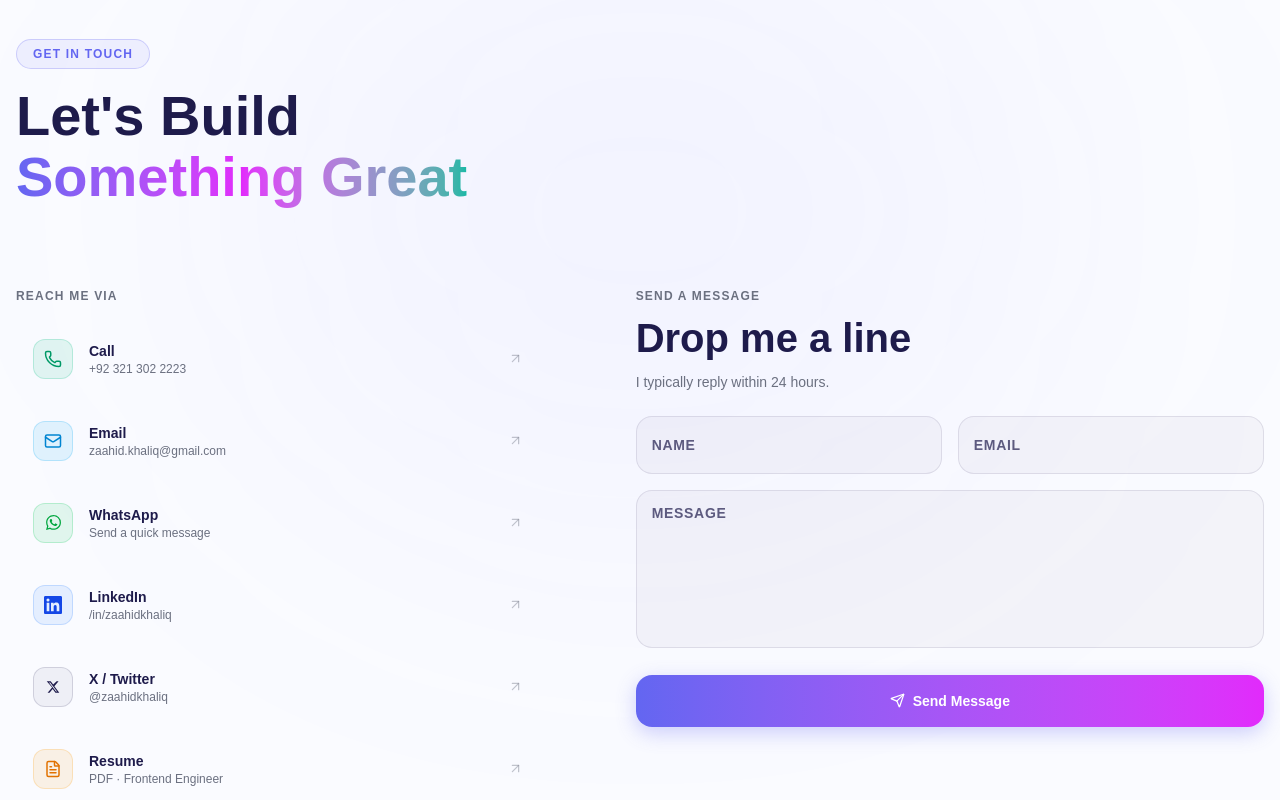
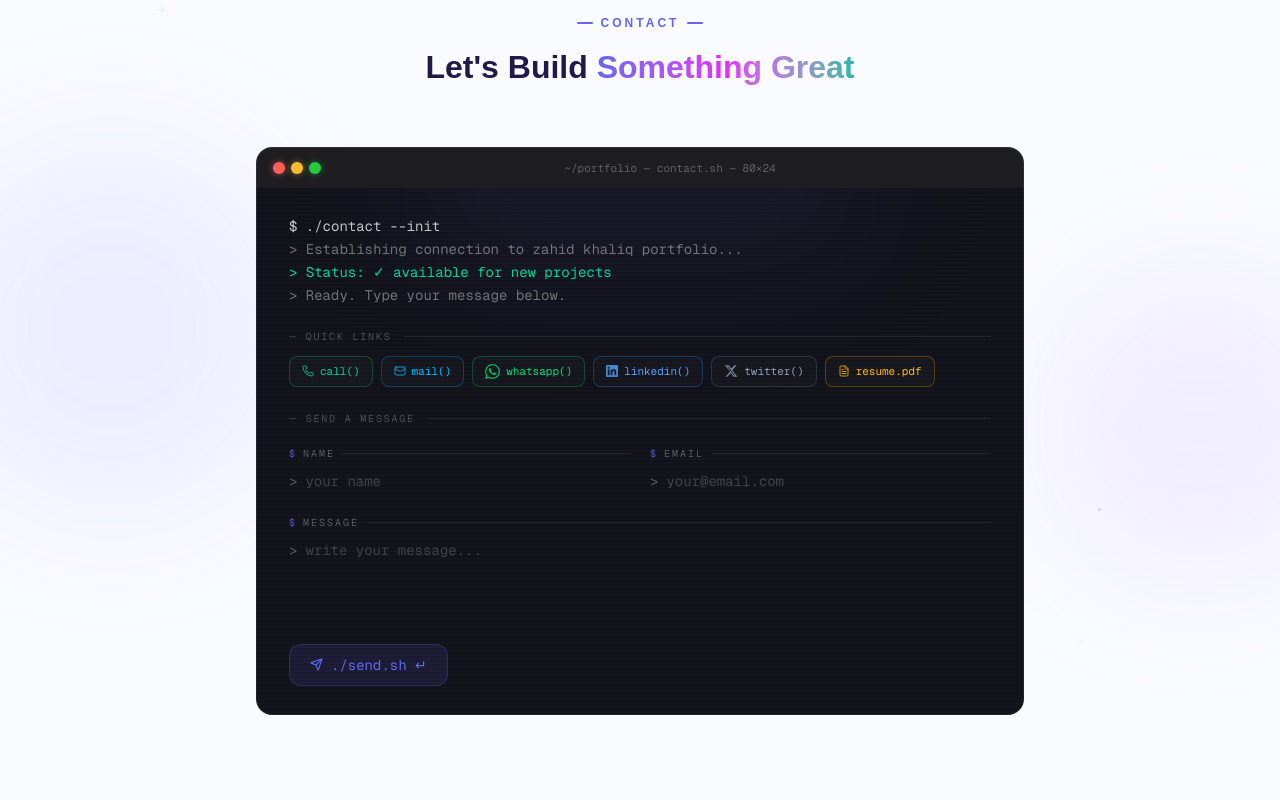
Before and after one commit to zahid43/zahidKhaliq_portfolio, a Next.js app: page / in a window 1280 px wide. Shown: the part 7660-8460 px from the top of the page. Built offline with nearby package versions, Linux system fonts and the light colour scheme.

Commit message:
Enhance Contacts component with typing effect for contact information, improve layout and styling, and integrate cosmic background visuals for a more engaging user experience.

```diff
--- a/components/HomePage/Contacts.tsx
+++ b/components/HomePage/Contacts.tsx
@@ -1,28 +1,79 @@
 'use client';
 
-import { useState } from 'react';
-import { motion, AnimatePresence } from 'framer-motion';
+import Image from "next/image";
+import { useState, useEffect, useRef } from 'react';
+import { motion, AnimatePresence, useInView } from 'framer-motion';
 import LinkedinIcon from "@/components/ReusableSvgs/LinkedinIcon";
 import WhatsAppIcon from "@/components/ReusableSvgs/WhatsAppIcon";
 import XIcon from "@/components/ReusableSvgs/XIcon";
-import FloatingField from "@/components/UI/FloatingField";
-import { FileText, Phone, Mail, ArrowUpRight, Send, CheckCircle, AlertCircle, Loader2 } from "lucide-react";
+import { FileText, Phone, Mail, Send, AlertCircle, Loader2 } from "lucide-react";
 
 type Status = 'idle' | 'loading' | 'success' | 'error';
 
-const links = [
-  { label: 'Call', sub: '+92 321 302 2223', href: 'tel:+923213022223', icon: <Phone size={18} />, color: 'text-emerald-600 dark:text-emerald-400', bg: 'bg-emerald-500/10 group-hover:bg-emerald-500/15', border: 'border-emerald-500/20' },
-  { label: 'Email', sub: 'zaahid.khaliq@gmail.com', href: 'mailto:zaahid.khaliq@gmail.com', icon: <Mail size={18} />, color: 'text-sky-600 dark:text-sky-400', bg: 'bg-sky-500/10 group-hover:bg-sky-500/15', border: 'border-sky-500/20' },
-  { label: 'WhatsApp', sub: 'Send a quick message', href: 'https://wa.me/923213022223', icon: <WhatsAppIcon />, color: 'text-green-600 dark:text-green-400', bg: 'bg-green-500/10 group-hover:bg-green-500/15', border: 'border-green-500/20' },
-  { label: 'LinkedIn', sub: '/in/zaahidkhaliq', href: 'https://linkedin.com/in/zaahidkhaliq', icon: <LinkedinIcon width={18} height={18} />, color: 'text-blue-700 dark:text-blue-400', bg: 'bg-blue-500/10 group-hover:bg-blue-500/15', border: 'border-blue-500/20' },
-  { label: 'X / Twitter', sub: '@zaahidkhaliq', href: 'https://x.com/zaahidkhaliq', icon: <XIcon />, color: 'text-foreground', bg: 'bg-foreground/5 group-hover:bg-foreground/10', border: 'border-foreground/15' },
-  { label: 'Resume', sub: 'PDF · Frontend Engineer', href: '/resume/Zahid_Khaliq_Frontend_engineer.pdf', icon: <FileText size={18} />, color: 'text-amber-600 dark:text-amber-400', bg: 'bg-amber-500/10 group-hover:bg-amber-500/15', border: 'border-amber-500/20', download: true },
+const BOOT_LINES = [
+  '$ ./contact --init',
+  '> Establishing connection to zahid khaliq portfolio...',
+  '> Status: ✓  available for new projects',
+  '> Ready. Type your message below.',
 ];
 
+function useTyper(lines: string[], started: boolean, speed = 32) {
+  const [output, setOutput] = useState<string[]>([]);
+  const [lineIdx, setLineIdx] = useState(0);
+  const [charIdx, setCharIdx] = useState(0);
+  const [done, setDone] = useState(false);
+
+  useEffect(() => {
+    if (!started) return;
+    if (lineIdx >= lines.length) { setDone(true); return; }
+    if (charIdx <= lines[lineIdx].length) {
+      const t = setTimeout(() => {
+        setOutput(prev => { const n = [...prev]; n[lineIdx] = lines[lineIdx].slice(0, charIdx); return n; });
+        setCharIdx(c => c + 1);
+      }, speed);
+      return () => clearTimeout(t);
+    } else {
+      const t = setTimeout(() => { setLineIdx(l => l + 1); setCharIdx(0); }, 100);
+      return () => clearTimeout(t);
+    }
+  }, [started, lineIdx, charIdx, lines, speed]);
+
+  return { output, done };
+}
+
+const links = [
+  { label: 'call()', href: 'tel:+923213022223', icon: <Phone size={12} />, cls: 'text-emerald-400 border-emerald-500/30 hover:border-emerald-400/60 hover:bg-emerald-500/10 hover:text-emerald-300' },
+  { label: 'mail()', href: 'mailto:zaahid.khaliq@gmail.com', icon: <Mail size={12} />, cls: 'text-sky-400 border-sky-500/30 hover:border-sky-400/60 hover:bg-sky-500/10 hover:text-sky-300' },
+  { label: 'whatsapp()', href: 'https://wa.me/923213022223', icon: <WhatsAppIcon />, cls: 'text-green-400 border-green-500/30 hover:border-green-400/60 hover:bg-green-500/10 hover:text-green-300' },
+  { label: 'linkedin()', href: 'https://linkedin.com/in/zaahidkhaliq', icon: <LinkedinIcon width={12} height={12} />, cls: 'text-blue-400 border-blue-500/30 hover:border-blue-400/60 hover:bg-blue-500/10 hover:text-blue-300' },
+  { label: 'twitter()', href: 'https://x.com/zaahidkhaliq', icon: <XIcon />, cls: 'text-slate-400 border-slate-500/30 hover:border-slate-400/60 hover:bg-slate-500/10 hover:text-slate-300' },
+  { label: 'resume.pdf', href: '/resume/Zahid_Khaliq_Frontend_engineer.pdf', download: true, icon: <FileText size={12} />, cls: 'text-amber-400 border-amber-500/30 hover:border-amber-400/60 hover:bg-amber-500/10 hover:text-amber-300' },
+];
+
+function TermRow({ label }: { label: string }) {
+  return (
+    <div className="flex items-center gap-2 mb-1.5">
+      <span className="font-mono text-[10px] text-accent/70">$</span>
+      <span className="font-mono text-[10px] text-white/30 uppercase tracking-[0.2em]">{label}</span>
+      <div className="flex-1 h-px bg-white/8" />
+    </div>
+  );
+}
+
 export default function Contacts() {
+  const sectionRef = useRef<HTMLElement>(null);
+  const isInView = useInView(sectionRef, { once: true, margin: '-80px' });
   const [formData, setFormData] = useState({ name: '', email: '', message: '' });
   const [status, setStatus] = useState<Status>('idle');
   const [errorMsg, setErrorMsg] = useState('');
+  const [showForm, setShowForm] = useState(false);
+  const { output, done } = useTyper(BOOT_LINES, isInView);
+
+  useEffect(() => {
+    if (!done) return;
+    const t = setTimeout(() => setShowForm(true), 350);
+    return () => clearTimeout(t);
+  }, [done]);
 
   const handleChange = (e: React.ChangeEvent<HTMLInputElement | HTMLTextAreaElement>) => {
     setFormData(prev => ({ ...prev, [e.target.name]: e.target.value }));
@@ -41,127 +92,207 @@ export default function Contacts() {
     } catch { setErrorMsg('Network error. Please try again.'); setStatus('error'); }
   };
 
+  const inputCls = 'w-full bg-transparent font-mono text-sm text-emerald-300 placeholder-white/20 outline-none caret-accent py-1 focus:text-white/90 transition-colors duration-200';
+
   return (
-    <section id="contact" className="relative overflow-hidden py-20 lg:py-32">
+    <section ref={sectionRef} id="contact" className="relative overflow-hidden py-16 lg:py-24">
 
-      {/* Ambient glow */}
-      <div className="pointer-events-none absolute top-0 left-1/2 -translate-x-1/2 h-[600px] w-[800px] rounded-full bg-accent/5 dark:bg-accent/8 blur-[140px]" />
+      {/* Cosmic background */}
+      <div className="pointer-events-none absolute -left-20 top-1/4 h-96 w-96 rounded-full bg-indigo-400/10 dark:bg-indigo-600/15 blur-3xl" />
+      <div className="pointer-events-none absolute -right-20 bottom-1/4 h-80 w-80 rounded-full bg-violet-400/10 dark:bg-violet-600/15 blur-3xl" />
+      <div className="pointer-events-none absolute top-16 left-[18%] h-1 w-1 rounded-full bg-darkBlue/20 dark:bg-white/45" />
+      <div className="pointer-events-none absolute bottom-1/3 right-[14%] h-[3px] w-[3px] rounded-full bg-darkBlue/15 dark:bg-white/35" />
+      <Image src="/images/star.svg" alt="" width={18} height={18}
+        className="pointer-events-none absolute top-[10%] left-[12%] opacity-20 dark:opacity-40 animate-spin [animation-duration:16s]" />
+      <Image src="/images/star.svg" alt="" width={12} height={12}
+        className="pointer-events-none absolute bottom-[18%] right-[15%] opacity-15 dark:opacity-35 animate-spin [animation-duration:22s] [animation-direction:reverse]" />
 
-      <div className="container relative z-10 max-w-6xl">
+      <div className="container relative z-10">
 
-        {/* Header */}
-        <motion.div initial={{ opacity: 0, y: 16 }} whileInView={{ opacity: 1, y: 0 }} viewport={{ once: true }} transition={{ duration: 0.5 }} className="mb-16 lg:mb-20">
-          <span className="inline-block mb-4 rounded-full border border-accent/25 bg-accent/8 px-4 py-1.5 text-xs font-semibold uppercase tracking-widest text-accent">
-            Get In Touch
+        {/* Section header */}
+        <div className="mx-auto max-w-2xl text-center mb-10 lg:mb-14">
+          <span className="inline-flex items-center justify-center gap-2 text-xs font-bold uppercase tracking-[0.25em] text-accent mb-3">
+            <span className="h-[2px] w-4 rounded-full bg-accent" />
+            Contact
+            <span className="h-[2px] w-4 rounded-full bg-accent" />
           </span>
-          <h2 className="font-black text-foreground leading-[1.1] max-w-lg">
-            Let&apos;s Build<br />
+          <motion.h4
+            initial={{ opacity: 0, y: 16 }}
+            whileInView={{ opacity: 1, y: 0 }}
+            viewport={{ once: true }}
+            transition={{ duration: 0.5 }}
+            className="font-black"
+          >
+            Let&apos;s Build{' '}
             <span className="bg-gradient-to-r from-accent via-fuchsia-500 to-accentAlt bg-clip-text text-transparent">
               Something Great
             </span>
-          </h2>
-        </motion.div>
+          </motion.h4>
+        </div>
 
-        {/* Two columns */}
-        <div className="grid grid-cols-1 lg:grid-cols-[1fr_1.2fr] gap-16 lg:gap-24">
+        {/* Terminal window */}
+        <motion.div
+          initial={{ opacity: 0, y: 32 }}
+          whileInView={{ opacity: 1, y: 0 }}
+          viewport={{ once: true }}
+          transition={{ duration: 0.6, ease: [0.25, 0.1, 0.25, 1] }}
+          className="mx-auto max-w-3xl"
+        >
+          {/* Title bar */}
+          <div className="flex items-center gap-3 px-4 py-3 bg-[#1e1e22] rounded-t-2xl border border-b-0 border-white/8">
+            <div className="flex items-center gap-1.5">
+              <div className="h-3 w-3 rounded-full bg-[#FF5F57] shadow-[0_0_6px_rgba(255,95,87,0.6)]" />
+              <div className="h-3 w-3 rounded-full bg-[#FEBC2E] shadow-[0_0_6px_rgba(254,188,46,0.5)]" />
+              <div className="h-3 w-3 rounded-full bg-[#28C840] shadow-[0_0_6px_rgba(40,200,64,0.5)]" />
+            </div>
+            <div className="flex-1 flex justify-center">
+              <span className="font-mono text-[11px] text-white/30 select-none">
+                ~/portfolio — contact.sh — 80×24
+              </span>
+            </div>
+          </div>
 
-          {/* LEFT — Links */}
-          <div className="flex flex-col gap-3">
-            <motion.p initial={{ opacity: 0 }} whileInView={{ opacity: 1 }} viewport={{ once: true }} transition={{ duration: 0.4 }}
-              className="text-xs font-semibold uppercase tracking-widest text-muted mb-2">
-              Reach me via
-            </motion.p>
+          {/* Terminal body */}
+          <div className="relative bg-[#12121a] rounded-b-2xl border border-t-0 border-white/8 px-6 py-6 lg:px-8 lg:py-7 overflow-hidden">
 
-            {links.map((link, i) => (
-              <motion.a
+            {/* CRT scanlines */}
+            <div className="pointer-events-none absolute inset-0 bg-[repeating-linear-gradient(transparent,transparent_2px,rgba(255,255,255,0.013)_2px,rgba(255,255,255,0.013)_4px)]" />
+            {/* Inner glow */}
+            <div className="pointer-events-none absolute -top-24 left-1/2 -translate-x-1/2 h-48 w-[500px] rounded-full bg-accent/6 blur-3xl" />
+
+            <div className="relative z-10">
+
+              {/* Boot sequence */}
+              <div className="font-mono text-sm space-y-[3px] mb-6 min-h-[5.5rem]">
+                {BOOT_LINES.map((line, i) => {
+                  const shown = output[i];
+                  if (shown === undefined) return null;
+                  const isCommand = line.startsWith('$');
+                  const isStatus = line.includes('✓');
+                  return (
+                    <div key={i} className={`${isCommand ? 'text-white/75' : isStatus ? 'text-emerald-400' : 'text-white/40'}`}>
+                      {shown}
+                      {i === output.length - 1 && !done && (
+                        <span className="inline-block w-[7px] h-[13px] bg-accent/80 ml-0.5 align-text-bottom animate-pulse" />
+                      )}
+                    </div>
+                  );
+                })}
+              </div>
+
+              <AnimatePresence>
+                {showForm && (
+                  <motion.div initial={{ opacity: 0, y: 6 }} animate={{ opacity: 1, y: 0 }} transition={{ duration: 0.4 }}>
+
+                    {/* Quick links */}
+                    <div className="mb-6">
+                      <div className="flex items-center gap-3 mb-3">
+                        <span className="font-mono text-[10px] text-white/25 uppercase tracking-[0.18em] shrink-0">─ quick links</span>
+                        <div className="flex-1 h-px bg-white/8" />
+                      </div>
+                      <div className="flex flex-wrap gap-2">
+                        {links.map(link => (
+                          <a
                             key={link.label}
                             href={link.href}
                             target={link.href.startsWith('http') ? '_blank' : undefined}
                             rel={link.href.startsWith('http') ? 'noopener noreferrer' : undefined}
                             download={link.download ? 'Zahid Khaliq - Frontend Engineer.pdf' : undefined}
-                initial={{ opacity: 0, x: -16 }}
-                whileInView={{ opacity: 1, x: 0 }}
-                viewport={{ once: true }}
-                transition={{ duration: 0.4, delay: i * 0.07 }}
-                className="group flex items-center gap-4 rounded-2xl border border-transparent hover:border-foreground/8 hover:bg-foreground/[0.02] px-4 py-3.5 transition-all duration-200"
+                            className={`inline-flex items-center gap-1.5 font-mono text-[11px] px-3 py-1.5 rounded-lg border bg-white/[0.02] transition-all duration-200 ${link.cls}`}
                           >
-                <div className={`flex h-10 w-10 shrink-0 items-center justify-center rounded-xl border transition-all duration-200 ${link.color} ${link.bg} ${link.border}`}>
-                  {link.icon}
+                            <span className="opacity-80 flex items-center">{link.icon}</span>
+                            {link.label}
+                          </a>
+                        ))}
                       </div>
-                <div className="flex-1 min-w-0">
-                  <p className="text-sm font-bold text-foreground">{link.label}</p>
-                  <p className="text-xs text-muted truncate">{link.sub}</p>
-                </div>
-                <ArrowUpRight size={15} className="text-muted/40 group-hover:text-muted transition-all duration-200 group-hover:translate-x-0.5 group-hover:-translate-y-0.5 shrink-0" />
-              </motion.a>
-            ))}
-
-            {/* Available badge */}
-            <motion.div initial={{ opacity: 0 }} whileInView={{ opacity: 1 }} viewport={{ once: true }} transition={{ duration: 0.4, delay: 0.5 }}
-              className="mt-4 inline-flex items-center gap-2 rounded-full border border-emerald-400/25 bg-emerald-500/8 px-4 py-2 self-start">
-              <span className="h-2 w-2 rounded-full bg-emerald-500 animate-pulse" />
-              <span className="text-xs font-semibold text-emerald-600 dark:text-emerald-400">Available for new projects</span>
-            </motion.div>
                     </div>
 
-          {/* RIGHT — Form */}
-          <motion.div initial={{ opacity: 0, x: 24 }} whileInView={{ opacity: 1, x: 0 }} viewport={{ once: true }} transition={{ duration: 0.5, delay: 0.15 }}>
+                    {/* Form */}
+                    <div className="flex items-center gap-3 mb-5">
+                      <span className="font-mono text-[10px] text-white/25 uppercase tracking-[0.18em] shrink-0">─ send a message</span>
+                      <div className="flex-1 h-px bg-white/8" />
+                    </div>
+
                     <AnimatePresence mode="wait">
                       {status === 'success' ? (
-                <motion.div key="success" initial={{ opacity: 0, scale: 0.95 }} animate={{ opacity: 1, scale: 1 }} exit={{ opacity: 0 }}
-                  className="flex flex-col items-center justify-center gap-5 py-20 text-center"
-                >
-                  <div className="flex h-16 w-16 items-center justify-center rounded-full bg-emerald-500/10 border border-emerald-500/25">
-                    <CheckCircle size={28} className="text-emerald-600 dark:text-emerald-400" />
+                        <motion.div key="success" initial={{ opacity: 0 }} animate={{ opacity: 1 }} exit={{ opacity: 0 }} className="py-5">
+                          <div className="font-mono text-sm space-y-1 mb-5">
+                            <p className="text-emerald-400">{'> ✓ message delivered successfully'}</p>
+                            <p className="text-white/35">{">"} exit 0 &mdash; I&apos;ll get back to you shortly</p>
+                          </div>
+                          <button onClick={() => setStatus('idle')} className="font-mono text-xs text-accent hover:text-accent/70 transition-colors">
+                            {'$ ./send-another.sh'}
+                          </button>
+                        </motion.div>
+                      ) : (
+                        <motion.form key="form" onSubmit={handleSubmit} className="space-y-5">
+
+                          <div className="grid grid-cols-1 sm:grid-cols-2 gap-5">
+                            <div>
+                              <TermRow label="name" />
+                              <div className="flex items-center gap-2">
+                                <span className="font-mono text-white/30 text-sm shrink-0">{'>'}</span>
+                                <input name="name" value={formData.name} onChange={handleChange}
+                                  disabled={status === 'loading'} required placeholder="your name"
+                                  className={inputCls} />
+                              </div>
                             </div>
                             <div>
-                    <p className="font-black text-foreground">Message Sent!</p>
-                    <p className="mt-1.5 text-sm text-muted">I&apos;ll get back to you as soon as possible.</p>
+                              <TermRow label="email" />
+                              <div className="flex items-center gap-2">
+                                <span className="font-mono text-white/30 text-sm shrink-0">{'>'}</span>
+                                <input name="email" type="email" value={formData.email} onChange={handleChange}
+                                  disabled={status === 'loading'} required placeholder="your@email.com"
+                                  className={inputCls} />
                               </div>
-                  <button onClick={() => setStatus('idle')} className="text-sm text-accent hover:underline transition-all">Send another →</button>
-                </motion.div>
-              ) : (
-                <motion.form key="form" initial={{ opacity: 0 }} animate={{ opacity: 1 }} exit={{ opacity: 0 }} onSubmit={handleSubmit} className="flex flex-col gap-4">
-
-                  <div className="mb-2">
-                    <p className="text-xs font-semibold uppercase tracking-widest text-muted mb-1">Send a message</p>
-                    <h3 className="font-black text-foreground">Drop me a line</h3>
-                    <p className="text-sm text-muted mt-1">I typically reply within 24 hours.</p>
+                            </div>
                           </div>
 
-                  <div className="grid grid-cols-2 gap-4">
-                    <FloatingField label="Name" name="name" value={formData.name} onChange={handleChange} disabled={status === 'loading'} required />
-                    <FloatingField label="Email" name="email" as="input" type="email" value={formData.email} onChange={handleChange} disabled={status === 'loading'} required />
+                          <div>
+                            <TermRow label="message" />
+                            <div className="flex items-start gap-2">
+                              <span className="font-mono text-white/30 text-sm shrink-0 mt-1">{'>'}</span>
+                              <textarea name="message" value={formData.message} onChange={handleChange}
+                                disabled={status === 'loading'} required rows={4}
+                                placeholder="write your message..."
+                                className={`${inputCls} resize-none`} />
                             </div>
-                  <FloatingField label="Message" name="message" as="textarea" rows={6} value={formData.message} onChange={handleChange} disabled={status === 'loading'} required />
+                          </div>
 
                           <AnimatePresence>
                             {status === 'error' && (
-                      <motion.div initial={{ opacity: 0, height: 0 }} animate={{ opacity: 1, height: 'auto' }} exit={{ opacity: 0, height: 0 }}
-                        className="flex items-center gap-2 rounded-xl bg-red-500/10 border border-red-500/20 px-4 py-3 text-sm text-red-600 dark:text-red-400"
-                      >
-                        <AlertCircle size={14} className="shrink-0" /><span>{errorMsg}</span>
-                      </motion.div>
+                              <motion.p initial={{ opacity: 0, height: 0 }} animate={{ opacity: 1, height: 'auto' }} exit={{ opacity: 0, height: 0 }}
+                                className="font-mono text-xs text-red-400 flex items-center gap-2">
+                                <span>{'>'}</span><AlertCircle size={11} /><span>{errorMsg}</span>
+                              </motion.p>
                             )}
                           </AnimatePresence>
 
                           <motion.button
-                    whileHover={{ scale: 1.02 }} whileTap={{ scale: 0.97 }}
-                    type="submit" disabled={status === 'loading'}
-                    className="group relative mt-1 flex items-center justify-center gap-2 rounded-2xl bg-gradient-to-r from-accent to-fuchsia-500 px-6 py-4 text-sm font-bold text-white shadow-[0_6px_20px_rgba(99,102,241,0.3)] hover:shadow-[0_10px_32px_rgba(99,102,241,0.5)] transition-all duration-300 disabled:opacity-60 overflow-hidden"
+                            whileHover={{ scale: 1.02 }}
+                            whileTap={{ scale: 0.97 }}
+                            type="submit"
+                            disabled={status === 'loading'}
+                            className="group relative inline-flex items-center gap-2 font-mono text-sm px-5 py-2.5 rounded-xl bg-accent/12 border border-accent/25 text-accent hover:bg-accent/22 hover:border-accent/45 transition-all duration-200 disabled:opacity-50 overflow-hidden"
                           >
-                    <div className="pointer-events-none absolute inset-0 -translate-x-full group-hover:translate-x-full transition-transform duration-700 bg-gradient-to-r from-transparent via-white/20 to-transparent skew-x-12" />
+                            <div className="pointer-events-none absolute inset-0 -translate-x-full group-hover:translate-x-full transition-transform duration-700 bg-gradient-to-r from-transparent via-accent/10 to-transparent" />
                             {status === 'loading'
-                      ? <><Loader2 size={15} className="animate-spin" /><span>Sending…</span></>
-                      : <><Send size={15} /><span>Send Message</span></>
+                              ? <><Loader2 size={13} className="animate-spin" /><span>{'./sending.sh…'}</span></>
+                              : <><Send size={13} /><span>{'./send.sh ↵'}</span></>
                             }
                           </motion.button>
+
                         </motion.form>
                       )}
                     </AnimatePresence>
+
+                  </motion.div>
+                )}
+              </AnimatePresence>
+            </div>
+          </div>
         </motion.div>
 
-        </div>
       </div>
     </section>
   );
```
Lines whose indentation alone changed are shown as unchanged.
